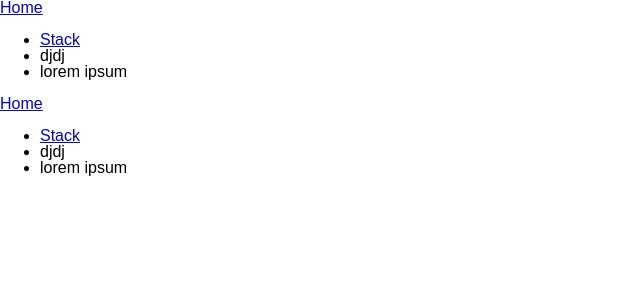
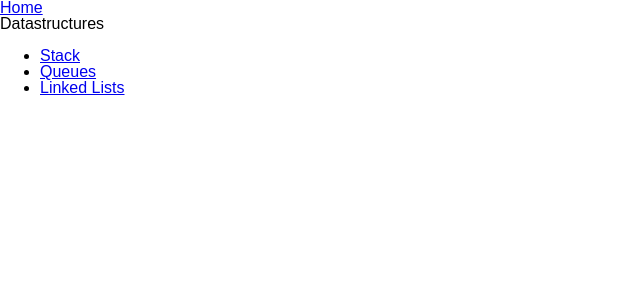
Before and after one commit to mallorysmith64/dsa-visualizer, a React (Create React App) app: page / in a window 1280 px wide. Shown: the top 300 px of the page, without its empty margins (0-640 px from the left). Built offline with nearby package versions, Linux system fonts and the light colour scheme.

Commit message:
list created with links

```diff
--- a/package.json
+++ b/package.json
@@ -2,7 +2,7 @@
   "private": true,
   "name": "dsa-visualizer",
   "scripts": {
-    "start": "node-hot --config webpack.config.server.js",
+    "start": "react-scripts start",
     "build": "react-scripts build",
     "predeploy": "react-scripts build",
     "deploy": "echo 'To setup deployment run: npm setup-deploy'",
@@ -35,6 +35,7 @@
     "json": "^10.0.0",
     "react": "^16.13.1",
     "react-dom": "^16.13.1",
+    "react-hot-loader": "^4.13.0",
     "react-router-dom": "^5.2.0",
     "react-scripts": "^3.4.3"
   }
--- a/src/App.jsx
+++ b/src/App.jsx
@@ -1,19 +1,21 @@
+import 'react-hot-loader'
 import React from 'react'
 import { BrowserRouter as Router, Route, Switch } from 'react-router-dom'
-import Page from './pages/Page'
+import Page1 from './pages/Page1'
 import Page2 from './pages/Page2'
+import Page3 from './pages/Page3'
 import HomePage from './pages/HomePage'
 import NotFound from './pages/NotFound'
 
 function App() {
   return (
     <>
-      <HomePage />
       <Router>
         <Switch>
           <Route exact path="/" component={HomePage}></Route>
-          <Route exact path="/1" component={Page}></Route>
+          <Route exact path="/1" component={Page1}></Route>
           <Route exact path="/2" component={Page2}></Route>
+          <Route exact path="/3" component={Page3}></Route>
           <Route path="*" component={NotFound}></Route>
         </Switch>
       </Router>
--- a/src/pages/HomePage.jsx
+++ b/src/pages/HomePage.jsx
@@ -1,6 +1,8 @@
 import React from 'react'
 // import React, { useState } from 'react'
-import Page from './Page'
+import Page1 from './Page1'
+import Page2 from './Page2'
+import Page3 from './Page3'
 import { BrowserRouter as Router, Link, Route } from 'react-router-dom'
 
 const HomePage = () => {
@@ -11,15 +13,22 @@ const HomePage = () => {
       <Router>
         <Link to="/">Home</Link>
         <section>
+          <header>Datastructures</header>
           <ul>
             <li>
-              <Link to="/Page">Stack</Link>
+              <Link to="/Page1">Stack</Link>
             </li>
-            <li>djdj</li>
-            <li>lorem ipsum</li>
+            <li>
+              <Link to="/Page2">Queues</Link>
+            </li>
+            <li>
+              <Link to="/Page3">Linked Lists</Link>
+            </li>
           </ul>
         </section>
-        <Route path="/Page" component={Page} />
+        <Route path="/Page1" component={Page1} />
+        <Route path="/Page2" component={Page2} />
+        <Route path="/Page3" component={Page3} />
       </Router>
     </>
   )
--- a/src/pages/Page.jsx
+++ b/src/pages/Page1.jsx
@@ -1,7 +1,7 @@
 import React from 'react'
 
-function Page() {
+function Page1() {
   return <div>This is a Page</div>
 }
 
-export default Page
+export default Page1
--- a/src/pages/Page2.jsx
+++ b/src/pages/Page2.jsx
@@ -1,7 +1,7 @@
 import React from 'react'
 
 function Page2() {
-  return <div>This is another Page</div>
+  return <div>This is the second Page</div>
 }
 
 export default Page2
--- /dev/null
+++ b/src/pages/Page3.jsx
@@ -0,0 +1,7 @@
+import React from 'react'
+
+function Page3() {
+  return <div>This is the third Page</div>
+}
+
+export default Page3
```
Also changed, not shown: 1 other file (tests, documents, lock files or other folders).
